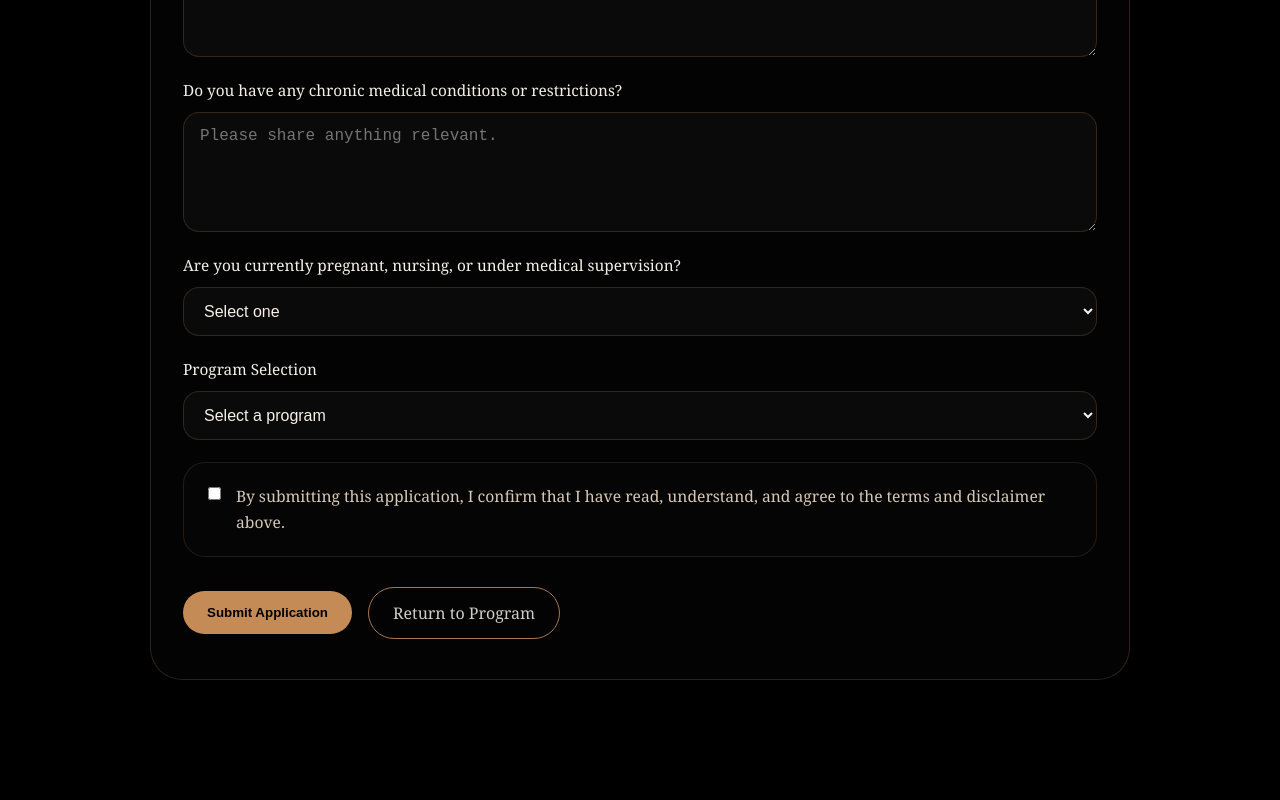
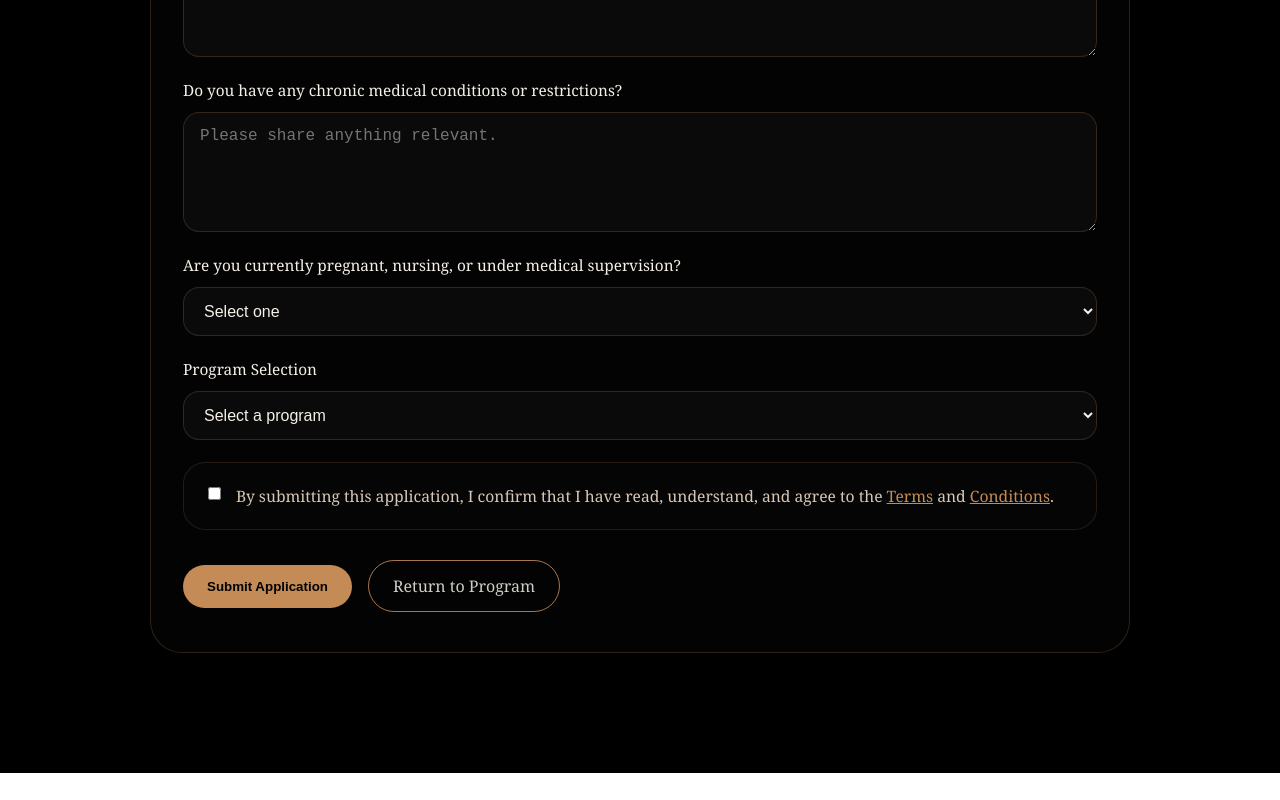
Before and after one commit to anastasis-elite/Website-v2, a Next.js app: page /apply in a window 1280 px wide. Shown: the part 757-1557 px from the top of the page. After the commit the page ends 1530 px from the top, so only its background shows below. Built offline with nearby package versions, Linux system fonts and the light colour scheme.

Commit message:
Update page.tsx

```diff
--- a/app/apply/page.tsx
+++ b/app/apply/page.tsx
@@ -273,10 +273,29 @@ export default function ApplyPage() {
                   accentColor: '#c58b57',
                 }}
               />
-              <span>
-                By submitting this application, I confirm that I have read, understand,
-                and agree to the terms and disclaimer above.
-              </span>
+                <span>
+  By submitting this application, I confirm that I have read, understand,
+  and agree to the{' '}
+  <a
+    href="/terms"
+    style={{
+      color: '#c58b57',
+      textDecoration: 'underline',
+    }}
+  >
+    Terms
+  </a>{' '}
+  and{' '}
+  <a
+    href="/conditions"
+    style={{
+      color: '#c58b57',
+      textDecoration: 'underline',
+    }}
+  >
+    Conditions
+  </a>.
+</span>
             </label>
           </div>
 
```
